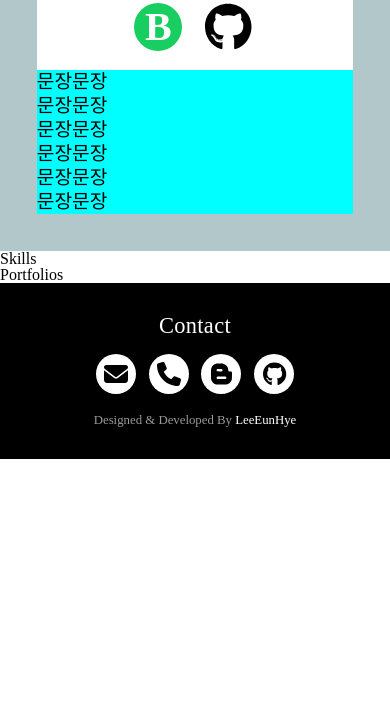
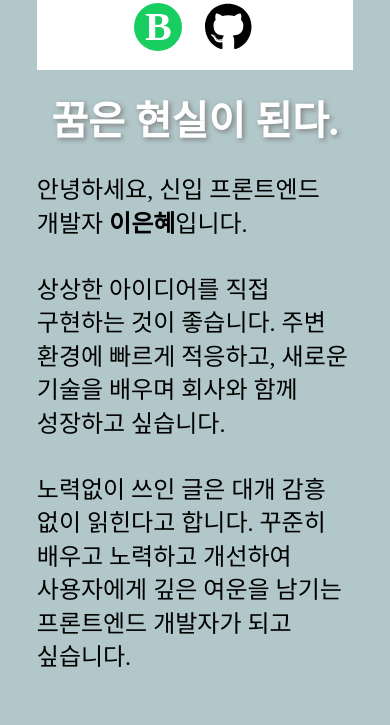
Before and after one commit to eunne2/Portfolio-site, a React (Create React App) app: page / in a window 390 px wide. Shown: the part 808-1533 px from the top of the page. Before the commit the page ends 1267 px from the top, so only its background shows below. Built offline with nearby package versions, Linux system fonts and the light colour scheme; a web font is replaced by a local one.

Commit message:
About Me 진행중(2) → 전체적인 디자인 완료(웹/모바일), onMouseEnter 이벤트 실행시 class 추가O but 해당 class css 실행X 검토 필요

```diff
--- a/src/components/AboutMe.js
+++ b/src/components/AboutMe.js
@@ -1,5 +1,5 @@
 import styles from "./AboutMe.module.css";
-import React, { useEffect } from "react";
+import React, { useEffect, useRef, useState } from "react";
 import AOS from "aos";
 import "aos/dist/aos.css";
 import { FontAwesomeIcon } from "@fortawesome/react-fontawesome";
@@ -9,6 +9,34 @@ function AboutMe() {
   useEffect(() => {
     AOS.init({ duration: 1000 });
   }, []);
+
+  // 타이핑 애니메이션
+  const txt = "꿈은 현실이 된다.";
+  const [Text, setText] = useState("");
+  const [Count, setCount] = useState(0);
+
+  useEffect(() => {
+    const interval = setInterval(() => {
+      setText(Text + txt[Count]);
+      setCount(Count + 1);
+    }, 200);
+    if (Count === txt.length) {
+      clearInterval(interval);
+    }
+    return () => clearInterval(interval);
+  });
+
+  // 마우스 오버 이벤트
+  const textAni = useRef();
+  const onMouseEnter = () => {
+    textAni.current.classList.add("textAni");
+    console.log("textAni 클래스 추가");
+  };
+
+  const onMouseLeave = () => {
+    textAni.current.classList.remove("textAni");
+    console.log("textAni 클래스 삭제");
+  };
 
   return (
     <section className={styles.section}>
@@ -26,7 +54,7 @@ function AboutMe() {
         <div className={styles.content}>
           <div className={styles.photoSection}>
             <div className={styles.photo}></div>
-            <div className={styles.myInfo}>
+            <div className={styles.myInfo} data-aos="fade-right">
               <div className={styles.myInfoDiv}>
                 <div className={styles.front}>프론트엔드 개발자</div>
                 <div className={styles.name}>이은혜</div>
@@ -70,13 +98,33 @@ function AboutMe() {
               </div>
             </div>
           </div>
-          <div className={styles.infoSection}>
-            <div>문장문장</div>
-            <div>문장문장</div>
-            <div>문장문장</div>
-            <div>문장문장</div>
-            <div>문장문장</div>
-            <div>문장문장</div>
+          <div
+            className={styles.infoSection}
+            onMouseEnter={onMouseEnter}
+            onMouseLeave={onMouseLeave}
+          >
+            {/* 타이핑 효과 */}
+            <div className={styles.Text} data-aos="fade-down">
+              {Text}
+              <span className={styles.cursor}></span>
+            </div>
+            <div className={styles.infoBox}>
+              <div className={styles.info} data-aos="fade-down">
+                안녕하세요, 신입 프론트엔드 개발자{" "}
+                <span style={{ fontWeight: "600" }}>이은혜</span>
+                입니다.
+              </div>
+              <div className={styles.info} data-aos="fade-down">
+                <span ref={textAni}>상상한 아이디어를 직접 구현하는 것</span>이
+                좋습니다. 주변 환경에 빠르게 적응하고, 새로운 기술을 배우며
+                회사와 함께 성장하고 싶습니다.
+              </div>
+              <div className={styles.info} data-aos="fade-down">
+                노력없이 쓰인 글은 대개 감흥 없이 읽힌다고 합니다. 꾸준히 배우고
+                노력하고 개선하여 사용자에게 깊은 여운을 남기는 프론트엔드
+                개발자가 되고 싶습니다.
+              </div>
+            </div>
           </div>
         </div>
       </div>
--- a/src/components/AboutMe.module.css
+++ b/src/components/AboutMe.module.css
@@ -100,9 +100,6 @@
   justify-content: flex-end;
 }
 
-.myInfoDiv {
-}
-
 .front {
   font-size: 1.2rem;
   color: #5a8ea3;
@@ -177,7 +174,58 @@
 .infoSection {
   width: 50%;
   height: 100%;
-  background-color: aqua;
+}
+
+/* 커서 이벤트 */
+.Text {
+  display: flex;
+  flex-wrap: wrap;
+  align-items: center;
+  min-height: 3rem;
+  font-size: 3rem;
+  font-weight: 600;
+  color: #fff;
+  text-shadow: 2px 2px 5px gray;
+}
+
+.cursor {
+  min-height: 3rem;
+  font-size: 3rem;
+  animation: cursor 1s ease-in-out 0ms 4;
+}
+
+@keyframes cursor {
+  from {
+    border-right: 2px solid white;
+  }
+  to {
+    border-right: 2px solid black;
+  }
+}
+
+/* information */
+.infoBox {
+  align-items: center;
+  flex-wrap: wrap;
+  font-size: 1.5rem;
+  line-height: 2.1rem;
+  margin: 3.7rem 0 0 1.5rem;
+}
+
+.info {
+  margin: 2rem 0;
+}
+
+/* 텍스트 애니메이션 */
+.textAni {
+  color: #000;
+  animation: textAni 2s ease forwards;
+}
+
+@keyframes textAni {
+  100% {
+    color: yellow;
+  }
 }
 
 /* circle & 사진 반응 */
@@ -202,10 +250,27 @@
     clip-path: circle(40rem at left 710px);
   }
 
+  .content {
+    flex-direction: column;
+  }
+
   .photoSection {
-    width: 50%;
+    width: 100%;
     min-height: 15rem;
     display: flex;
+  }
+
+  .infoSection {
+    width: 100%;
+    margin-top: 2rem;
+  }
+
+  .infoBox {
+    align-items: center;
+    flex-wrap: wrap;
+    font-size: 1.5rem;
+    line-height: 2.1rem;
+    margin: 2rem 0 0 0;
   }
 }
 
@@ -333,4 +398,24 @@
     background-color: #fff;
     font-size: 3rem;
   }
+
+  /* 커서 이벤트 */
+  .Text {
+    margin-top: 1.3rem;
+    display: flex;
+    flex-wrap: wrap;
+    align-items: center;
+    justify-content: center;
+    min-height: 2.5rem;
+    font-size: 2.5rem;
+    font-weight: 600;
+    color: #fff;
+    text-shadow: 2px 2px 5px gray;
+  }
+
+  .cursor {
+    min-height: 2.5rem;
+    font-size: 2.5rem;
+    animation: cursor 1s ease-in-out 0ms 4;
+  }
 }
```
